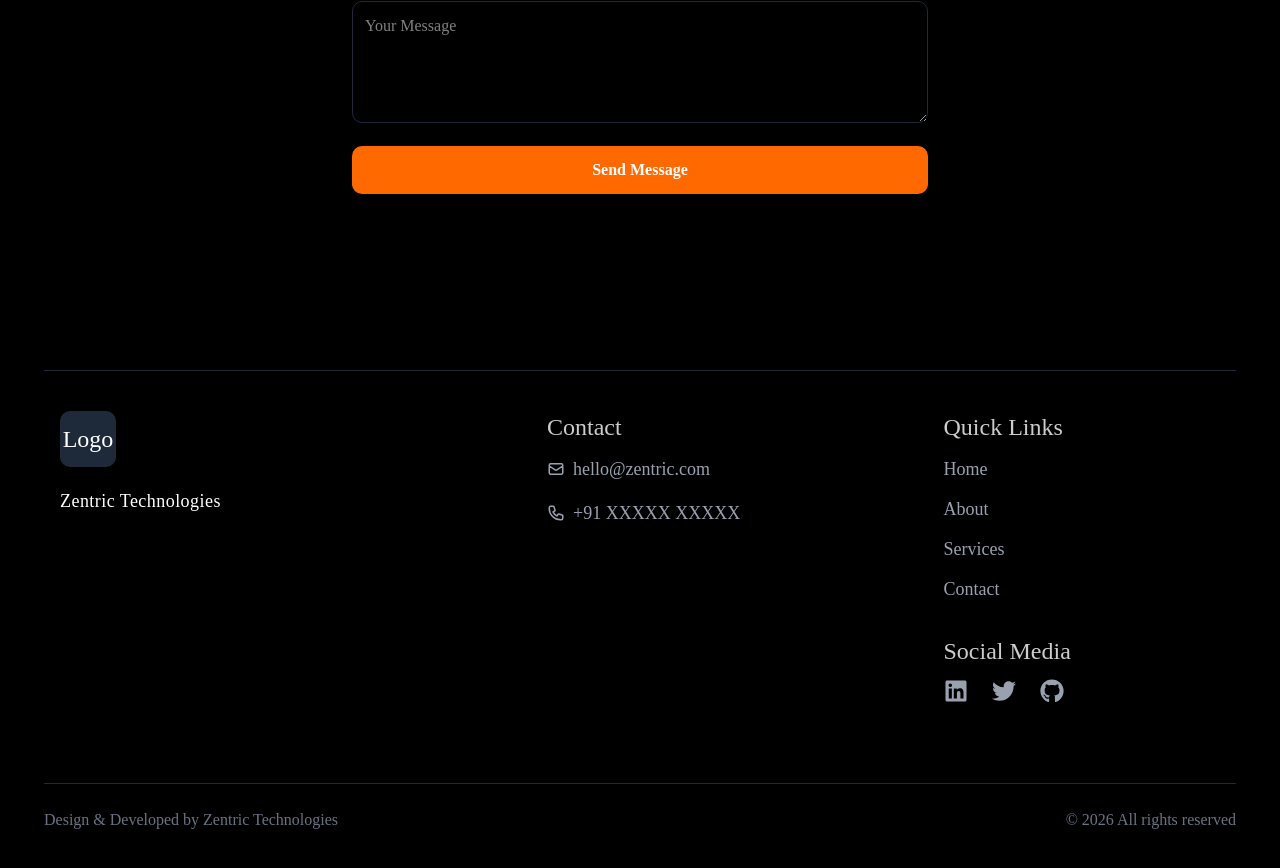
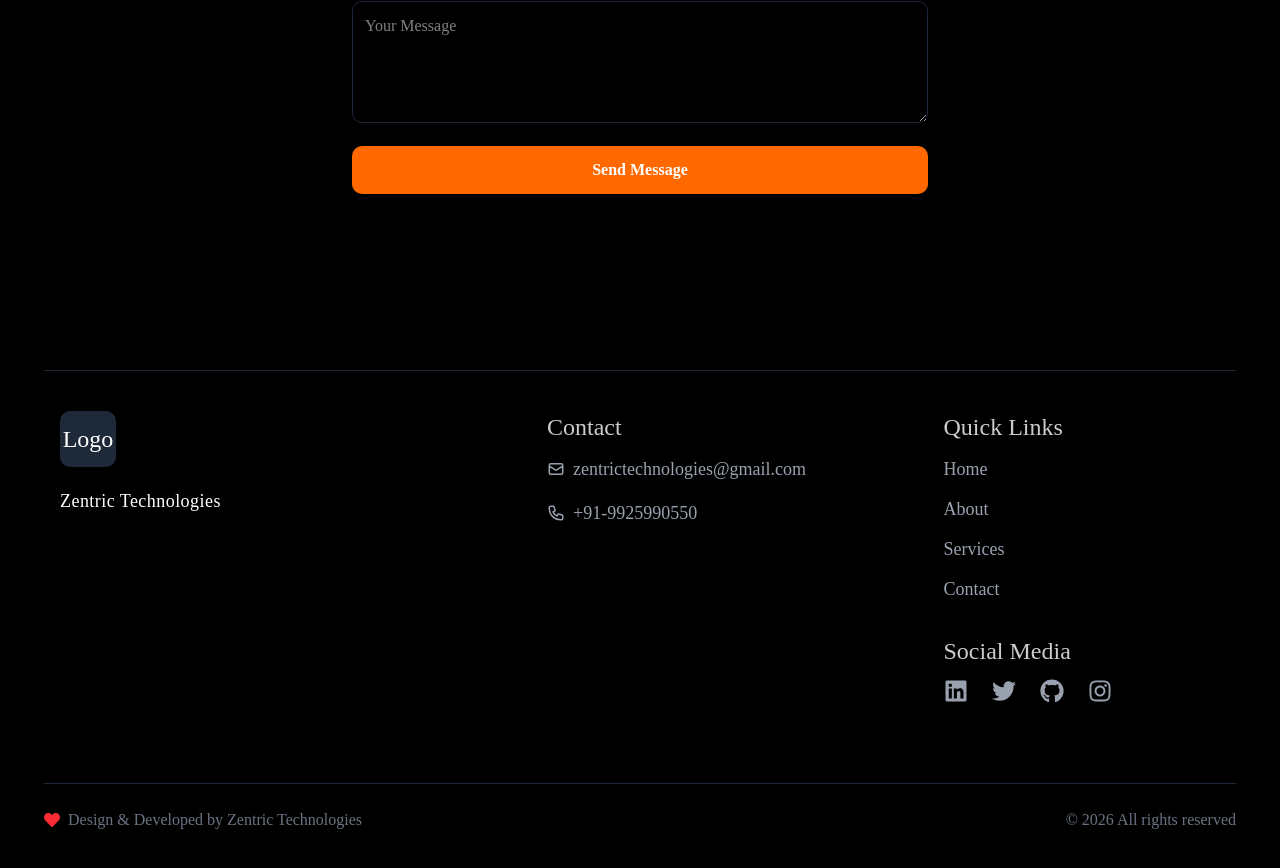
Before and after one commit to shubh10402/zentricwebsite, a Next.js app: page / in a window 1280 px wide. Shown: the part 1593-2461 px from the top of the page. Built offline with nearby package versions, Linux system fonts and the light colour scheme.

Commit message:
FooterLink

```diff
--- a/src/app/globals.css
+++ b/src/app/globals.css
@@ -88,7 +88,7 @@
   --background: oklch(0.145 0 0);
   --foreground: oklch(0.985 0 0);
   --card: oklch(0.205 0 0);
-  --card-foreground: oklch(0.985 0 0);
+  --card-foreground: oklch(98.511% 0.00011 271.152);
   --popover: oklch(0.205 0 0);
   --popover-foreground: oklch(0.985 0 0);
   --primary: oklch(0.922 0 0);
--- a/src/components/Footer.tsx
+++ b/src/components/Footer.tsx
@@ -1,7 +1,8 @@
 // components/FooterCustom.tsx
 
-import { FaLinkedin, FaTwitter, FaGithub } from "react-icons/fa";
+import { FaLinkedin, FaTwitter, FaGithub, FaInstagram, FaHeart } from "react-icons/fa";
 import { HiOutlineMail, HiOutlinePhone } from "react-icons/hi";
+
 
 export default function FooterCustom() {
   return (
@@ -29,10 +30,11 @@ export default function FooterCustom() {
             </h3>
             <div className="space-y-4 text-lg">
               <p className="flex items-center gap-2 hover:text-white transition ">
-                <HiOutlineMail /> hello@zentric.com
+
+                <HiOutlineMail /> zentrictechnologies@gmail.com
               </p>
               <p className="flex items-center gap-2 hover:text-white transition">
-                <HiOutlinePhone /> +91 XXXXX XXXXX
+                <HiOutlinePhone /> +91-9925990550
               </p>
             </div>
           </div>
@@ -62,9 +64,19 @@ export default function FooterCustom() {
             Social Media
           </h3>
           <div className="flex gap-6  text-2xl">
-            <FaLinkedin className="cursor-pointer hover:text-white transition hover:scale-110" />
-            <FaTwitter className="cursor-pointer hover:text-white transition hover:scale-110" />
-            <FaGithub className="cursor-pointer hover:text-white transition hover:scale-110" />
+            <a href="https://www.linkedin.com" target="_blank" rel="noopener noreferrer">
+              <FaLinkedin className="cursor-pointer hover:text-white transition hover:scale-110" />
+            </a>
+            <a href="https://x.com/zentrictec29692" target="_blank" rel="noopener noreferrer">
+              <FaTwitter className="cursor-pointer hover:text-white transition hover:scale-110" />
+            </a>
+            <a href="https://github.com" target="_blank" rel="noopener noreferrer">
+              <FaGithub className="cursor-pointer hover:text-white transition hover:scale-110" />
+            </a>
+             <a href="https://www.instagram.com/zentrictechnologies/" target="_blank" rel="noopener noreferrer">
+              <FaInstagram className="cursor-pointer hover:text-white transition hover:scale-110" />
+            </a>
+
           </div>
         </div>
           </div>
@@ -76,7 +88,10 @@ export default function FooterCustom() {
 
         {/* BOTTOM BAR */}
         <div className="flex flex-col md:flex-row justify-between items-center text-base text-gray-500 pt-6 border-t border-gray-800">
-          <p>Design & Developed by Zentric Technologies</p>
+          <p className="flex items-center gap-2">
+            <FaHeart className="text-red-500"/>
+            Design & Developed by Zentric Technologies
+          </p>
           <p className="mt-2 md:mt-0">
             © {new Date().getFullYear()} All rights reserved
           </p>
```
